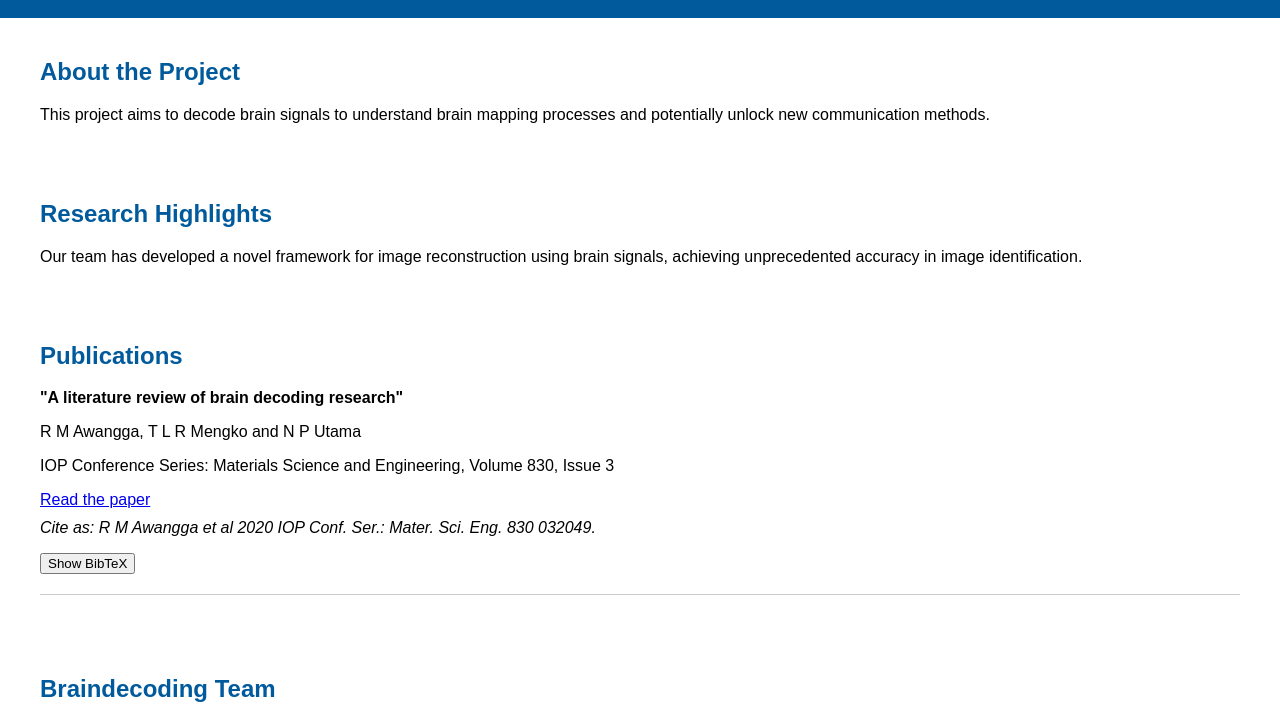
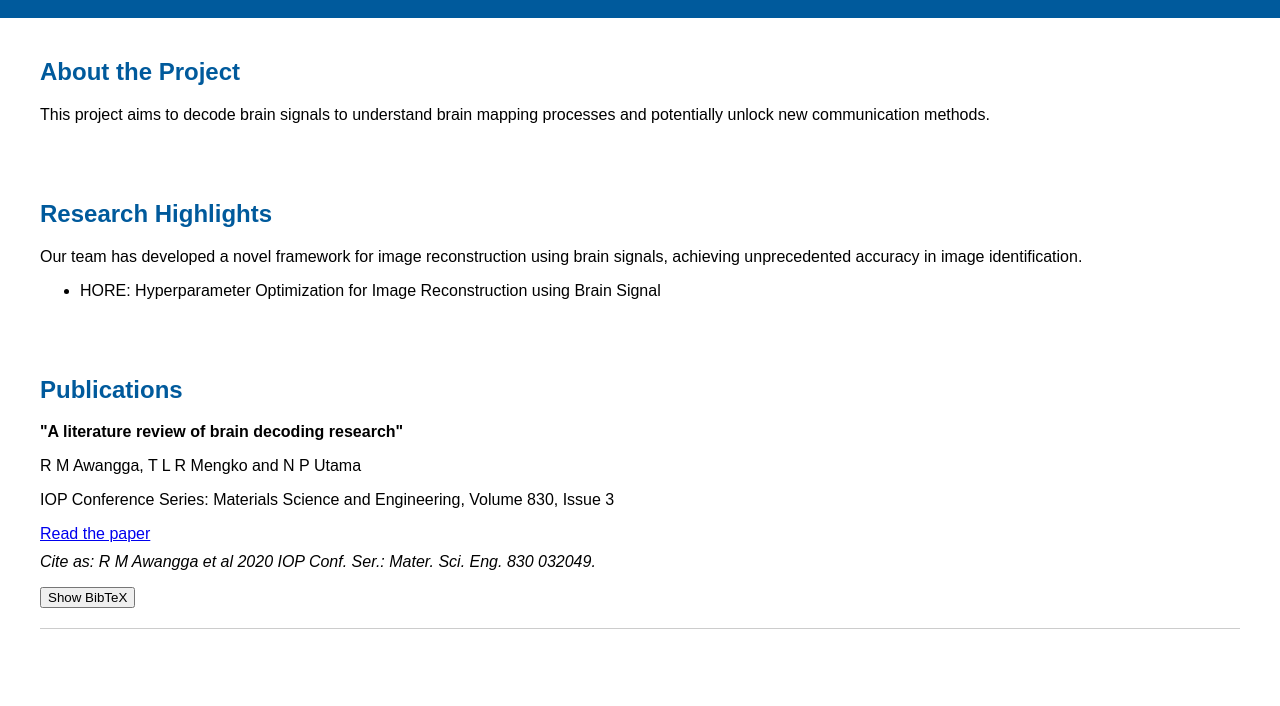
Before and after one commit to braindecoding/braindecoding.github.io, a plain HTML site: page index.html in a window 1280 px wide. Shown: the part 87-793 px from the top of the page. Drawn offline with Linux system fonts and the light colour scheme.

Commit message:
Update index.html

```diff
--- a/index.html
+++ b/index.html
@@ -28,6 +28,9 @@
     <section id="research">
         <h2>Research Highlights</h2>
         <p>Our team has developed a novel framework for image reconstruction using brain signals, achieving unprecedented accuracy in image identification.</p>
+        <ul>
+            <li>HORE: Hyperparameter Optimization for Image Reconstruction using Brain Signal</li>
+        </ul>
     </section>
     <section id="publications">
         <h2>Publications</h2>
```
